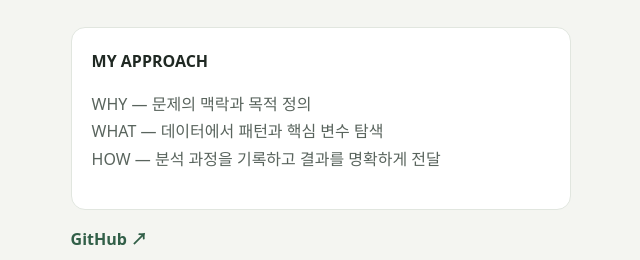
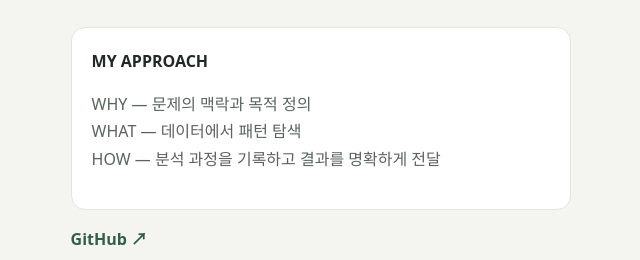
Before and after one commit to justinjang123/jangin, a plain HTML site: page index.html in a window 1280 px wide. Shown: the part 375-635 px from the top of the page, 319-959 px from the left. Drawn offline with Linux system fonts and the light colour scheme.

Commit message:
Keep introduction page under 1024 characters

```diff
--- a/index.html
+++ b/index.html
@@ -1 +1 @@
-<!doctype html><html lang="ko"><meta charset="utf-8"><meta name="viewport" content="width=device-width,initial-scale=1"><title>장인영 | 데이터 분석가</title><style>*{box-sizing:border-box}body{margin:0;background:#f4f5f1;color:#202923;font:16px/1.7 system-ui,sans-serif}.wrap{max-width:680px;margin:12vh auto;padding:0 7vw}.tag{color:#47745c;font-size:12px;font-weight:700;letter-spacing:2px}h1{font-size:clamp(38px,9vw,60px);line-height:1.15;margin:18px 0}p{color:#59645d}.card{margin-top:30px;padding:20px;background:white;border:1px solid #e1e6df;border-radius:14px}a{color:#315f48;font-weight:700;text-decoration:none}@media(max-width:480px){.wrap{margin:9vh auto}.card{padding:16px}}</style><main class="wrap"><div class="tag">DATA ANALYST · PORTFOLIO</div><h1>데이터로 질문하고,<br>근거로 답합니다.</h1><p>안녕하세요, 장인영입니다. 심리학을 전공하며 사람과 행동을 이해하는 관점을 길렀습니다. 데이터를 통해 문제를 발견하고 인사이트로 연결하는 분석가를 지향합니다.</p><section class="card"><b>MY APPROACH</b><p>WHY — 문제의 맥락과 목적 정의<br>WHAT — 데이터에서 패턴과 핵심 변수 탐색<br>HOW — 분석 과정을 기록하고 결과를 명확하게 전달</p></section><p><a href="https://github.com/justinjang123">GitHub ↗</a></p></main></html>
+<!doctype html><html lang="ko"><meta charset="utf-8"><meta name="viewport" content="width=device-width,initial-scale=1"><title>장인영 | 데이터 분석가</title><style>*{box-sizing:border-box}body{margin:0;background:#f4f5f1;color:#202923;font:16px/1.7 system-ui}.wrap{max-width:680px;margin:12vh auto;padding:0 7vw}.tag{color:#47745c;font-size:12px;font-weight:bold;letter-spacing:2px}h1{font-size:clamp(38px,9vw,60px);line-height:1.15;margin:18px 0}p{color:#59645d}.card{margin-top:30px;padding:20px;background:white;border:1px solid #e1e6df;border-radius:14px}a{color:#315f48;font-weight:bold;text-decoration:none}@media(max-width:480px){.wrap{margin:9vh auto}.card{padding:16px}}</style><main class="wrap"><div class="tag">DATA ANALYST · PORTFOLIO</div><h1>데이터로 질문하고,<br>근거로 답합니다.</h1><p>안녕하세요, 장인영입니다. 심리학을 전공하며 사람과 행동을 이해하는 관점을 길렀습니다. 데이터를 통해 문제를 발견하고 인사이트로 연결하는 분석가를 지향합니다.</p><section class="card"><b>MY APPROACH</b><p>WHY — 문제의 맥락과 목적 정의<br>WHAT — 데이터에서 패턴 탐색<br>HOW — 분석 과정을 기록하고 결과를 명확하게 전달</p></section><p><a href="https://github.com/justinjang123">GitHub ↗</a></p></main></html>
```
